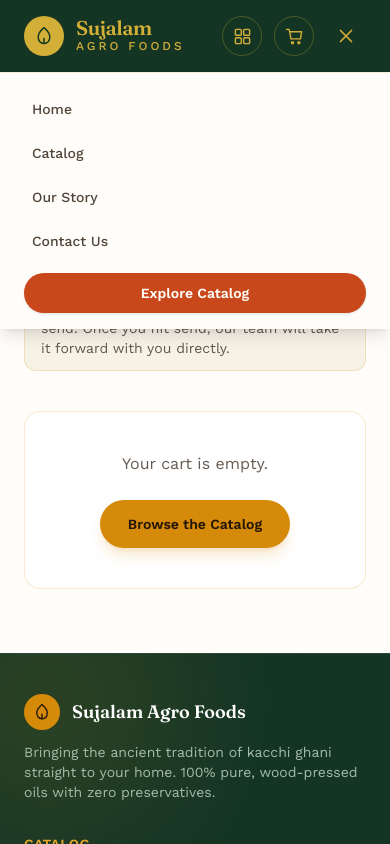
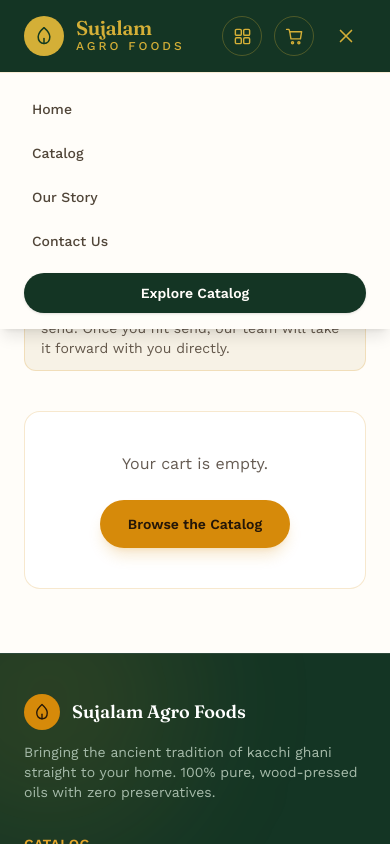
Before and after one commit to jayeshC01/sujalam-agro-foods-web, a Next.js app: page /cart in a window 390 px wide. Both pictures are taken after a click on the button "Toggle menu". Shown: the top 844 px of the page. Built offline with nearby package versions, Linux system fonts and the light colour scheme.

Commit message:
updated header in mobile

```diff
--- a/src/components/catalog-cta-link.tsx
+++ b/src/components/catalog-cta-link.tsx
@@ -11,7 +11,7 @@
     <Link
       href="/catalog"
       onClick={onClick}
-      className={`rounded-full bg-terracotta px-5 py-2.5 text-sm font-semibold text-cream shadow-sm transition-colors hover:bg-terracotta-dark ${className}`}
+      className={`rounded-full bg-[#143524] px-5 py-2.5 text-sm font-semibold text-cream shadow-sm transition-colors hover:bg-leaf-dark ${className}`}
     >
       Explore Catalog
     </Link>
```
